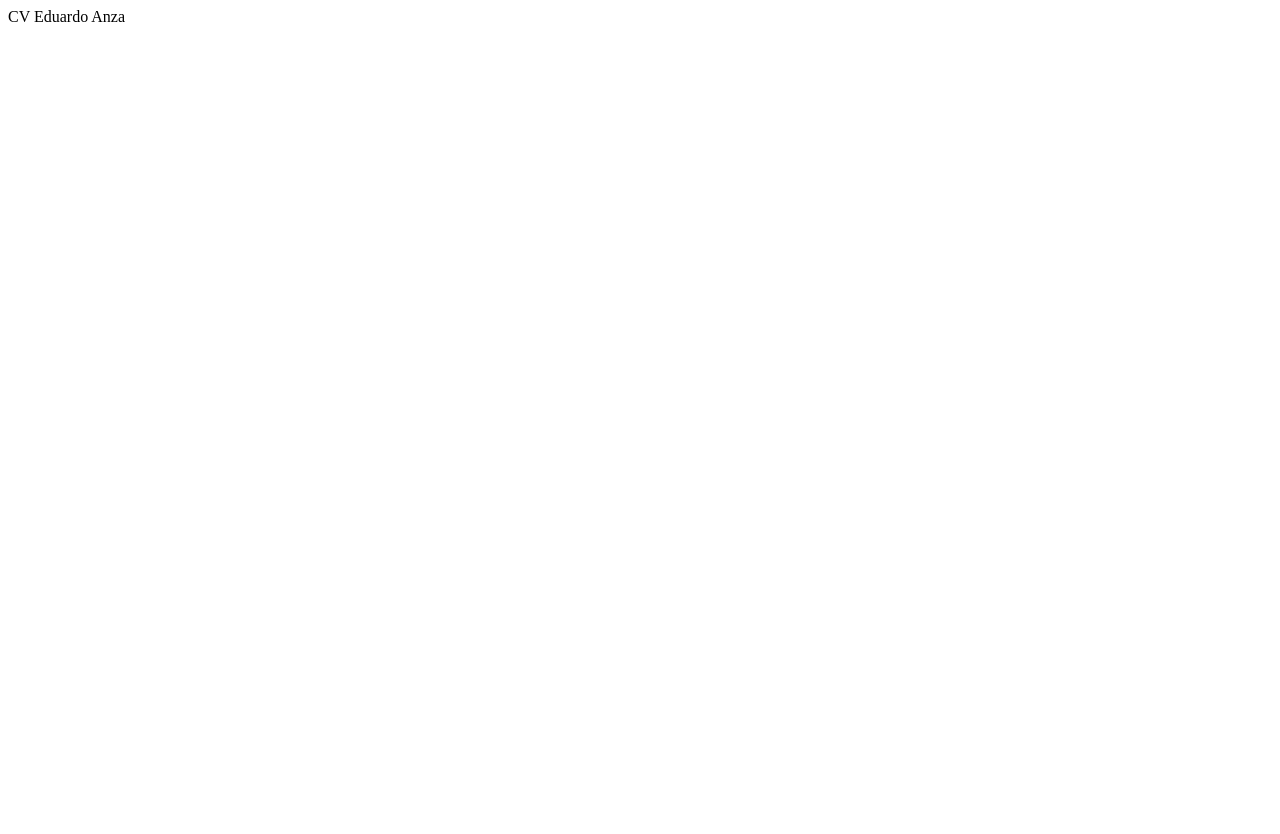
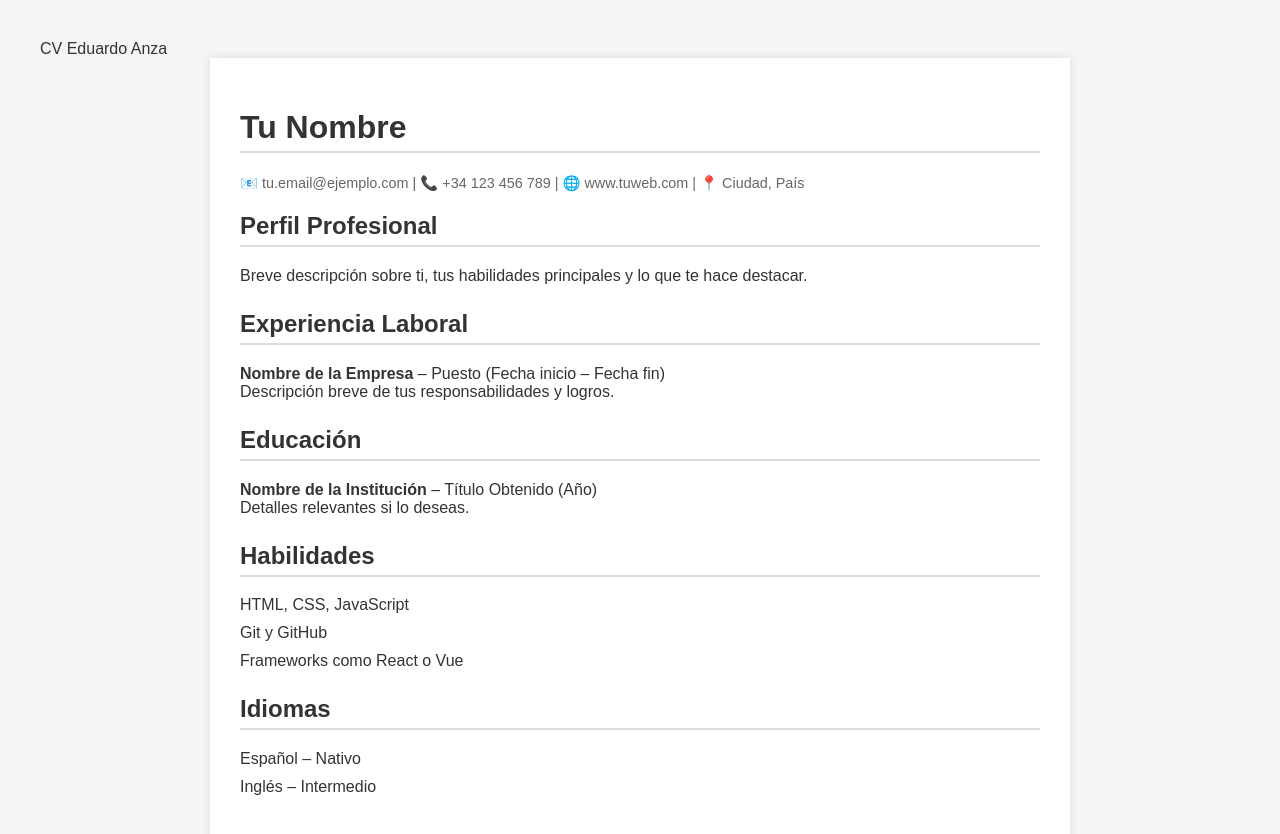
Before and after one commit to Eduardo-Anza97/Eduardo-Anza97.github.io, a plain HTML site: page index.html in a window 1280 px wide. Before the commit the page ends 800 px from the top, so only its background shows below. Drawn offline with Linux system fonts and the light colour scheme.

Commit message:
Update index.html

```diff
--- a/index.html
+++ b/index.html
@@ -1,3 +1,98 @@
 CV
 
 Eduardo Anza
+
+
+<!DOCTYPE html>
+<html lang="es">
+<head>
+  <meta charset="UTF-8">
+  <meta name="viewport" content="width=device-width, initial-scale=1.0">
+  <title>Mi Currículum</title>
+  <style>
+    body {
+      font-family: Arial, sans-serif;
+      margin: 40px;
+      background-color: #f5f5f5;
+      color: #333;
+    }
+    .container {
+      max-width: 800px;
+      margin: auto;
+      background: white;
+      padding: 30px;
+      box-shadow: 0 0 10px rgba(0,0,0,0.1);
+    }
+    h1, h2 {
+      border-bottom: 2px solid #ddd;
+      padding-bottom: 5px;
+    }
+    .section {
+      margin-bottom: 25px;
+    }
+    ul {
+      list-style: none;
+      padding-left: 0;
+    }
+    li {
+      margin-bottom: 10px;
+    }
+    .contact {
+      font-size: 0.9em;
+      color: #666;
+    }
+  </style>
+</head>
+<body>
+  <div class="container">
+    <h1>Tu Nombre</h1>
+    <p class="contact">
+      📧 tu.email@ejemplo.com | 📞 +34 123 456 789 | 🌐 www.tuweb.com | 📍 Ciudad, País
+    </p>
+
+    <div class="section">
+      <h2>Perfil Profesional</h2>
+      <p>Breve descripción sobre ti, tus habilidades principales y lo que te hace destacar.</p>
+    </div>
+
+    <div class="section">
+      <h2>Experiencia Laboral</h2>
+      <ul>
+        <li>
+          <strong>Nombre de la Empresa</strong> – Puesto (Fecha inicio – Fecha fin)<br>
+          Descripción breve de tus responsabilidades y logros.
+        </li>
+        <!-- Repite según necesites -->
+      </ul>
+    </div>
+
+    <div class="section">
+      <h2>Educación</h2>
+      <ul>
+        <li>
+          <strong>Nombre de la Institución</strong> – Título Obtenido (Año)<br>
+          Detalles relevantes si lo deseas.
+        </li>
+      </ul>
+    </div>
+
+    <div class="section">
+      <h2>Habilidades</h2>
+      <ul>
+        <li>HTML, CSS, JavaScript</li>
+        <li>Git y GitHub</li>
+        <li>Frameworks como React o Vue</li>
+        <!-- Personaliza con tus habilidades -->
+      </ul>
+    </div>
+
+    <div class="section">
+      <h2>Idiomas</h2>
+      <ul>
+        <li>Español – Nativo</li>
+        <li>Inglés – Intermedio</li>
+      </ul>
+    </div>
+  </div>
+</body>
+</html>
```
